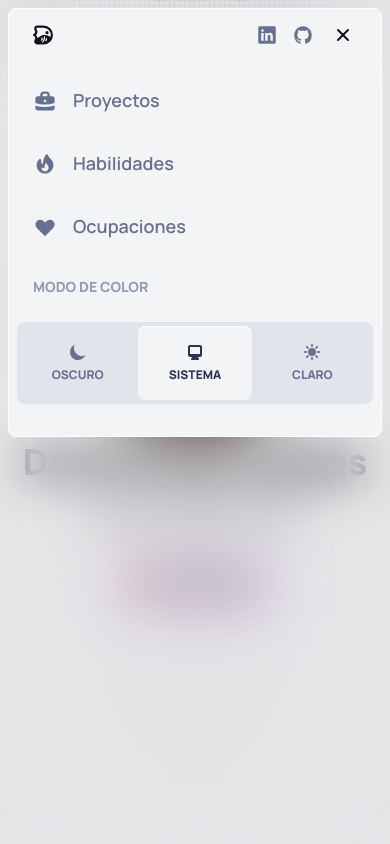
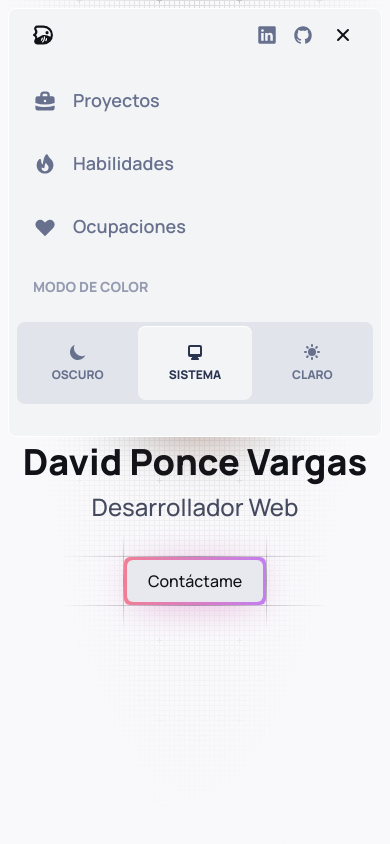
Before and after one commit to david-ponc/davidponc.dev, a Next.js app: page / in a window 390 px wide. Both pictures are taken after a click on the button 343 px from the left and 35 px from the top of the page. Shown: the top 844 px of the page. Built offline with nearby package versions, Linux system fonts and the light colour scheme.

Commit message:
chore: use headless dropdown

```diff
--- a/src/components/navbar/mobile-menu/menu.tsx
+++ b/src/components/navbar/mobile-menu/menu.tsx
@@ -1,15 +1,7 @@
+import { Menu } from '@headlessui/react';
 import { MenuAlt4Icon, XIcon } from '@heroicons/react/solid';
-import {
-	Action,
-	Cancel,
-	Content,
-	Overlay,
-	Portal,
-	Root,
-	Trigger,
-} from '@radix-ui/react-alert-dialog';
 import clsx from 'clsx';
-import { useContext, useState } from 'react';
+import { useContext } from 'react';
 
 import { DavidPonceIcon } from '~/components/icons';
 import { Link } from '~/components/primitives';
@@ -19,56 +11,86 @@ import {
 	socialLinks,
 } from '~/content/navbar';
 import { ColorModeContext } from '~/contexts/color-mode-context';
+import { useScroll } from '~/hooks/use-scroll';
 
 import styles from './menu.module.css';
 
-export const MobileMenu = () => {
-	const [isOpen, setIsOpen] = useState(false);
+export const MobileMenu = ({
+	currentSection,
+}: {
+	currentSection: 'hero' | 'projects' | 'skills';
+}) => {
+	const { isScrolled } = useScroll();
 	const { currentColorMode, changeColorModePreferences } =
 		useContext(ColorModeContext);
+
 	return (
-		<Root open={isOpen} onOpenChange={setIsOpen}>
+		<Menu>
 			<section className={styles.actions}>
 				{socialLinks.map(({ href, label }) => (
-					<Link key={href} href={href} passHref>
+					<Link key={href} href={href} replace passHref>
 						{label}
 					</Link>
 				))}
-				<Trigger className={styles.trigger}>
+				<Menu.Button className={styles.trigger}>
 					<MenuAlt4Icon height='20px' />
-				</Trigger>
+				</Menu.Button>
 			</section>
-			<Portal>
-				<Overlay className={styles.overlay} onClick={() => setIsOpen(false)} />
-				<Content className={styles.container}>
+
+			<Menu.Items
+				className={clsx(
+					styles.container,
+					isScrolled && styles.containerAdapted
+				)}
+			>
 				<header className={styles.header}>
+					<Menu.Item>
+						<Link passHref href='/' replace>
 							<DavidPonceIcon size={20} />
+						</Link>
+					</Menu.Item>
 					<section className={styles.actions}>
 						{socialLinks.map(({ href, label }) => (
-								<Link key={href} href={href} passHref>
+							<Menu.Item key={href}>
+								<Link href={href} replace passHref>
 									{label}
 								</Link>
+							</Menu.Item>
 						))}
-							<Cancel className={styles.close}>
+						<Menu.Item as='button' className={styles.close}>
 							<XIcon height='20px' />
-							</Cancel>
+						</Menu.Item>
 					</section>
 				</header>
 				<main className={styles.options}>
 					<nav className={styles.list}>
 						{linksNavigation.map(({ href, icon, label }) => (
-								<Action asChild key={href}>
-									<Link className={styles.link} href={href} passHref>
+							<Menu.Item key={href}>
+								<Link
+									passHref
+									href={href}
+									className={clsx(
+										styles.link,
+										currentSection === 'projects' &&
+											label === 'Proyectos' &&
+											styles.activeLink,
+										currentSection === 'skills' &&
+											label === 'Habilidades' &&
+											styles.activeLink
+									)}
+									replace
+								>
 									{icon} {label}
 								</Link>
-								</Action>
+							</Menu.Item>
 						))}
 					</nav>
 					<section className={styles.list}>
 						<span className={styles.heading}>Modo de color</span>
 						<section className={styles.modes}>
 							{colorModeOptions.map(({ name, label, icon }) => (
-									<Action
+								<Menu.Item
+									as='button'
 									key={name}
 									className={clsx(
 										styles.mode,
@@ -77,13 +99,12 @@ export const MobileMenu = () => {
 									onClick={() => changeColorModePreferences(name)}
 								>
 									{icon} {label}
-									</Action>
+								</Menu.Item>
 							))}
 						</section>
 					</section>
 				</main>
-				</Content>
-			</Portal>
-		</Root>
+			</Menu.Items>
+		</Menu>
 	);
 };
```
Lines whose indentation alone changed are shown as unchanged.
